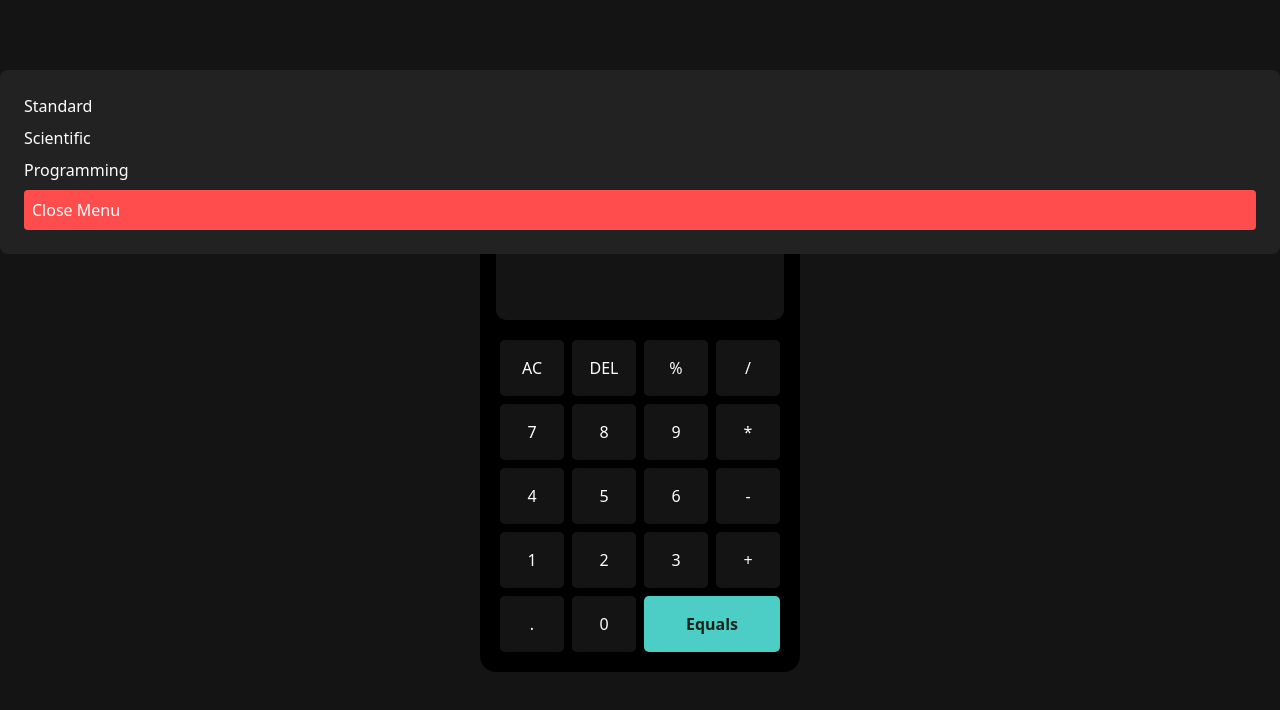
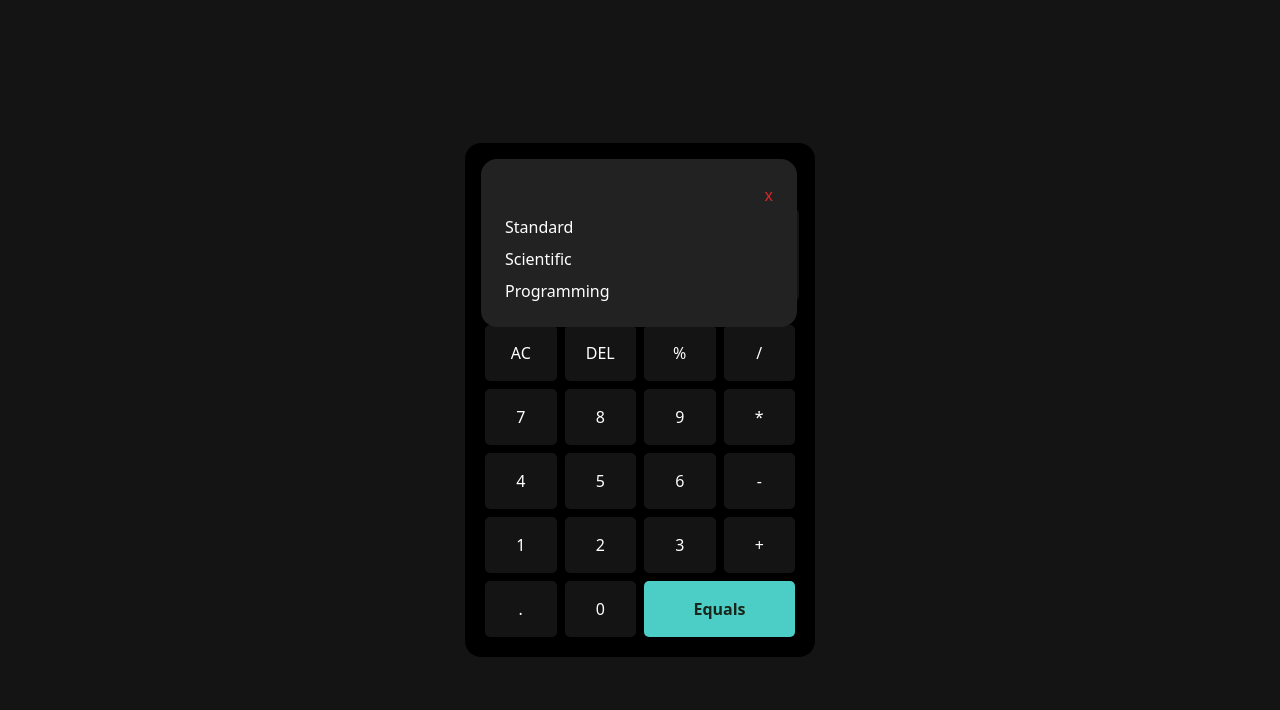
Before and after one commit to sadaru-hansaka/Calculator-React-JS, a React (Vite) app in the folder calculator-react/: page / in a window 1280 px wide. Both pictures are taken after a click on the icon 503 px from the left and 152 px from the top of the page. Shown: the top 710 px of the page. Built offline with nearby package versions, Linux system fonts and the light colour scheme.

Commit message:
Complete the nav bar

```diff
--- a/calculator-react/src/components/Calculator.jsx
+++ b/calculator-react/src/components/Calculator.jsx
@@ -75,6 +75,8 @@ const Calculator = () =>{
 
     //change to next mode
     const changeMode = (newMode) => {
+        setShowResult("");
+        setDisplay("");
         setMode(newMode);
         setMenuOpen(false); // Close the menu after selecting a mode
       };
@@ -85,24 +87,22 @@ const Calculator = () =>{
     const resultClass = "text-[1.2rem]";
     const operationClass = "text-[1.2rem] flex-gap-[5px] item-center text-[rgba(255,255,255,0.5)] justify-end";
     return(
-        <div className="min-w-[320px] bg-black flex flex-col gap-4 p-4 rounded-2xl">
+        <div className="w-[350px] bg-black flex flex-col gap-4 p-4 rounded-2xl">
 
+        <div className="flex items-center  text-[15px] text-white p-0 m-0">
             {/* menu bar icon */}
-            <FaBars onClick={toggleMenu} className="cursor-pointer text-[15px] text-white" />
-            <span className="text-white text-lg">{mode}</span> {/* Display the current mode */}
+            <FaBars onClick={toggleMenu} className="mr-5 mt-1 cursor-pointer"/>
+            <p className="m-0 text-[20px]">{mode}</p> {/* Display the current mode */}
+        </div>
 
 
             {menuOpen && (
-                <div className="absolute top-[70px] left-0 bg-[#222] p-6 w-full z-10 rounded-lg">
+                <div className="absolute items-start bg-[#222] p-6 w-[316px] rounded-2xl m-0">
                 <ul className="flex flex-col gap-2">
-                  <li onClick={() => changeMode(Modes.Standard)}>Standard</li>
-                  <li onClick={() => changeMode(Modes.Scientefic)}>Scientific</li>
-                  <li onClick={() => changeMode(Modes.Programming)}>Programming</li>
-                  <li>
-                    <button onClick={toggleMenu} className="p-2 w-full text-left bg-[#ff4d4d] rounded">
-                      Close Menu
-                    </button>
-                  </li>
+                 <li onClick={toggleMenu} className="text-red-600 cursor-pointer flex justify-end p-0 m-0">x</li>
+                  <li className="cursor-pointer hover:text-blue-400" onClick={() => changeMode(Modes.Standard)}>Standard</li>
+                  <li className="cursor-pointer hover:text-blue-400" onClick={() => changeMode(Modes.Scientefic)}>Scientific</li>
+                  <li className="cursor-pointer hover:text-blue-400" onClick={() => changeMode(Modes.Programming)}>Programming</li>
                 </ul>
               </div>
             )}
```
